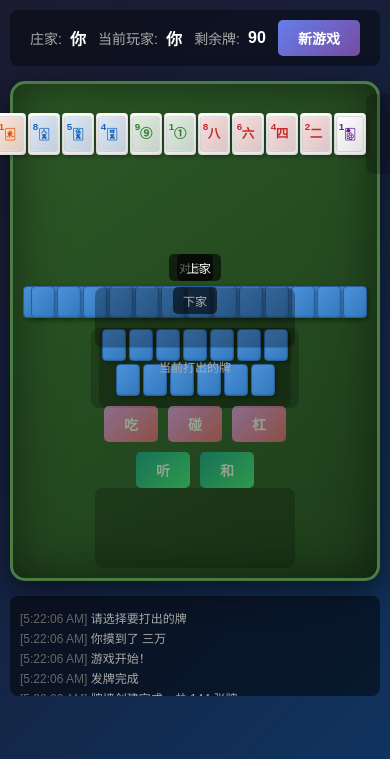
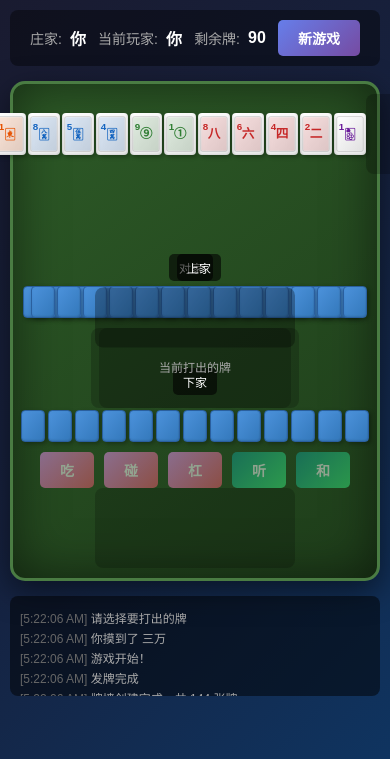
Before and after one commit to whille/mahjong, a plain HTML site: page index.html in a window 390 px wide. Shown: the part 85-844 px from the top of the page. Drawn offline with Linux system fonts and the light colour scheme.

Commit message:
fix: player-bottom width 100% for mobile

```diff
--- a/index.html
+++ b/index.html
@@ -149,6 +149,8 @@
             bottom: 10px;
             left: 50%;
             transform: translateX(-50%);
+            width: 100%;
+            max-width: 100%;
         }
 
         .player-info {
```
